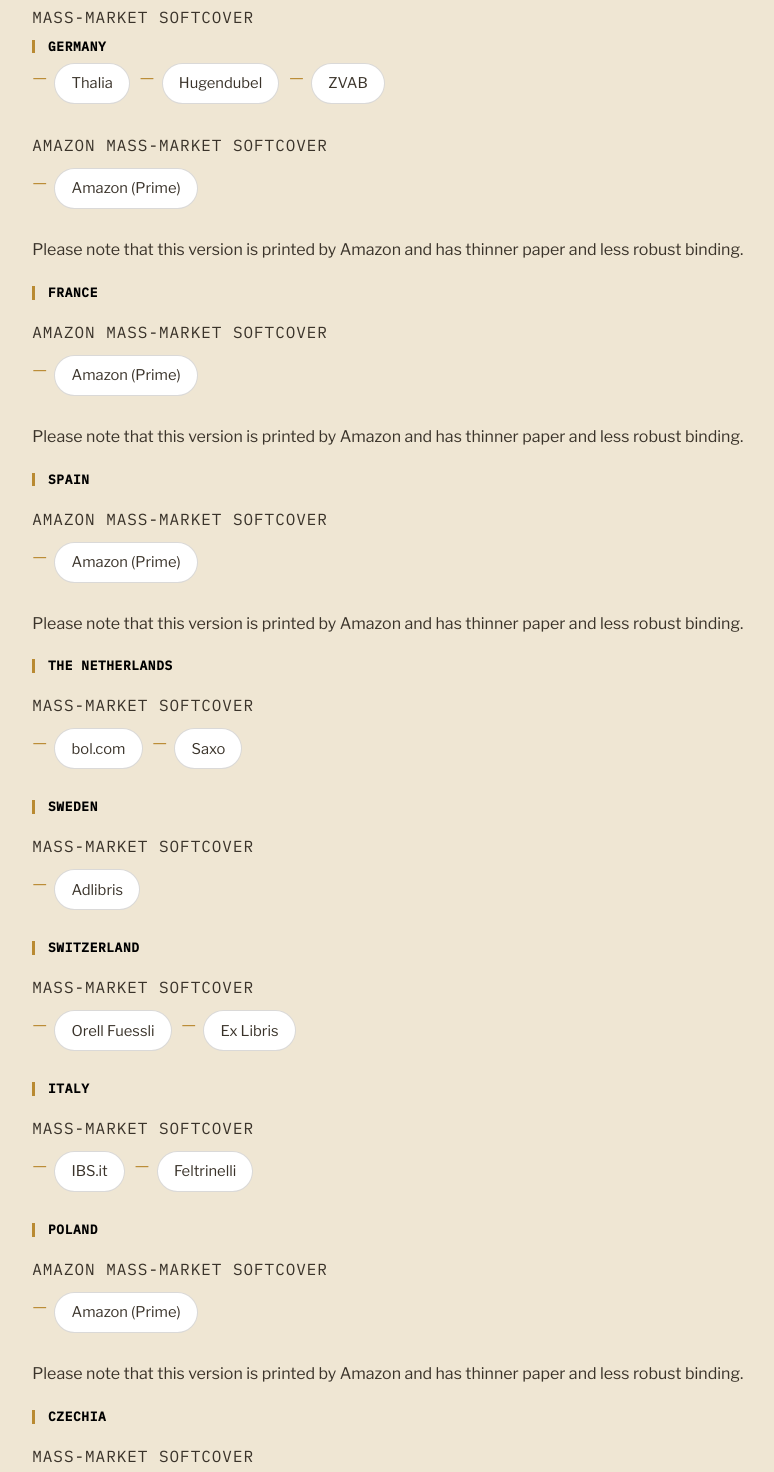
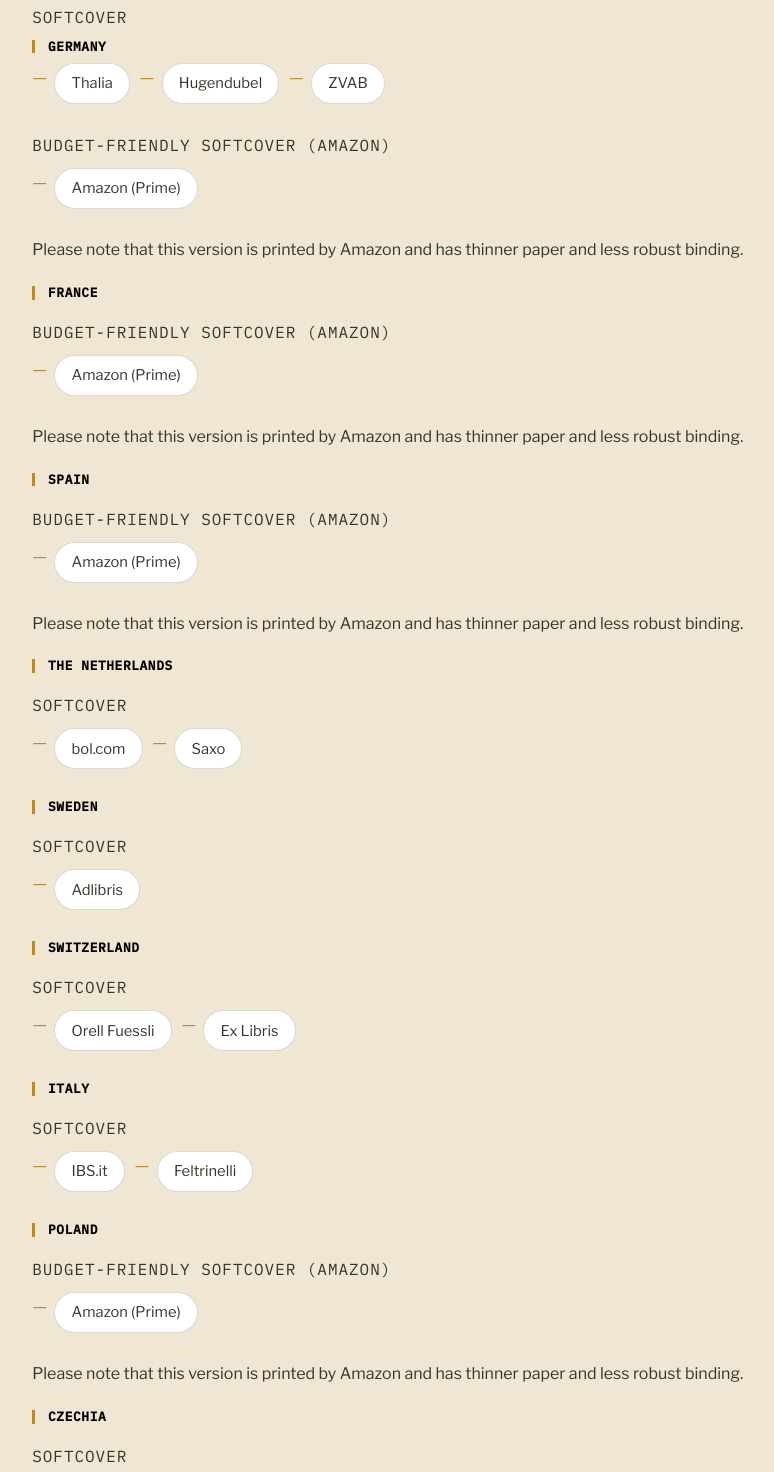
Before and after one commit to kidbooks/ht, a plain HTML site: page bookshop_links.html in a window 1280 px wide. Shown: the part 1117-2589 px from the top of the page, without its empty margins (199-973 px from the left). Drawn offline with Linux system fonts and the light colour scheme.

Commit message:
Update bookshop_links.html

```diff
--- a/bookshop_links.html
+++ b/bookshop_links.html
@@ -94,7 +94,7 @@
 				<ul class="shop-list">
 					<li><a href="https://www.amazon.com/dp/064896468X">Amazon Prime</a></li>
 				</ul>
-				<p class="shop-format">Mass-market Softcover</p>
+				<p class="shop-format">Softcover</p>
 				<ul class="shop-list">
 					<li><a href="https://shop.ingramspark.com/b/084?params=kCFccKMRcJwSpROtmoGSjU4U7Rgq1UyolPeRfwiDej6">IngramSpark</a></li>
 					<li><a href="https://www.walmart.com/ip/Nicky-s-Secret-A-Christmas-Story-Paperback-9780648964643/20151654433">Walmart</a></li>
@@ -102,7 +102,7 @@
 					<li><a href="https://bookshop.org/p/books/nicky-s-secret-a-christmas-story-bany-jaya/cacbf70a939e362c?ean=9780648964643&amp;next=t">bookshop.org</a></li>
 					<li><a href="https://www.betterworldbooks.com/product/detail/nicky-s-secret-a-christmas-story-9780648964643/new">Better World Books</a></li>
 				</ul>
-				<p class="shop-format">Amazon Mass-market Softcover</p>
+				<p class="shop-format">Budget-friendly Softcover (Amazon)</p>
 				<ul class="shop-list">
 					<li><a href="https://www.amazon.com/Nickys-Secret-Christmas-Bany-Jaya/dp/0648964647/ref=sr_1_1">Amazon (Prime)</a></li>
 				</ul>
@@ -111,7 +111,7 @@
 
 			<div class="shop-country" id="EU">
 				<h3>European Union</h3>
-				<p class="shop-format">Mass-market Softcover</p>
+				<p class="shop-format">Softcover</p>
 
 				<h4 class="shop-subcountry">Germany</h4>
 				<ul class="shop-list">
@@ -119,62 +119,62 @@
 					<li><a href="https://www.hugendubel.de/de/taschenbuch/bany_jaya-nicky_s_secret-53268099-produkt-details.html">Hugendubel</a></li>
 					<li><a href="https://www.zvab.com/servlet/BookDetailsPL?bi=32441615684">ZVAB</a></li>
 				</ul>
-				<p class="shop-format">Amazon Mass-market Softcover</p>
+				<p class="shop-format">Budget-friendly Softcover (Amazon)</p>
 				<ul class="shop-list">
 					<li><a href="https://www.amazon.de/Nickys-Secret-Christmas-Bany-Jaya/dp/0648964647">Amazon (Prime)</a></li>
 				</ul>
 				<p class="amazon-note">Please note that this version is printed by Amazon and has thinner paper and less robust binding.</p>
 
 				<h4 class="shop-subcountry">France</h4>
-				<p class="shop-format">Amazon Mass-market Softcover</p>
+				<p class="shop-format">Budget-friendly Softcover (Amazon)</p>
 				<ul class="shop-list">
 					<li><a href="https://www.amazon.fr/dp/0648964647">Amazon (Prime)</a></li>
 				</ul>
 				<p class="amazon-note">Please note that this version is printed by Amazon and has thinner paper and less robust binding.</p>
 
 				<h4 class="shop-subcountry">Spain</h4>
-				<p class="shop-format">Amazon Mass-market Softcover</p>
+				<p class="shop-format">Budget-friendly Softcover (Amazon)</p>
 				<ul class="shop-list">
 					<li><a href="https://www.amazon.es/dp/0648964647">Amazon (Prime)</a></li>
 				</ul>
 				<p class="amazon-note">Please note that this version is printed by Amazon and has thinner paper and less robust binding.</p>
 
 				<h4 class="shop-subcountry">The Netherlands</h4>
-				<p class="shop-format">Mass-market Softcover</p>
+				<p class="shop-format">Softcover</p>
 				<ul class="shop-list">
 					<li><a href="https://www.bol.com/nl/nl/p/nicky-s-secret/9300000281089531/?cid=1786325211058-1807832392872">bol.com</a></li>
 					<li><a href="https://www.saxo.com/dk/nickys-secret_bog_9780648964643">Saxo</a></li>
 				</ul>
 
 				<h4 class="shop-subcountry">Sweden</h4>
-				<p class="shop-format">Mass-market Softcover</p>
+				<p class="shop-format">Softcover</p>
 				<ul class="shop-list">
 					<li><a href="https://www.adlibris.com/sv/bok/nickys-secret-9780648964643">Adlibris</a></li>
 				</ul>
 
 				<h4 class="shop-subcountry">Switzerland</h4>
-				<p class="shop-format">Mass-market Softcover</p>
+				<p class="shop-format">Softcover</p>
 				<ul class="shop-list">
 					<li><a href="https://www.orellfuessli.ch/shop/home/artikeldetails/A1079667272">Orell Fuessli</a></li>
 					<li><a href="https://www.exlibris.ch/de/buecher-buch/english-books/bany-jaya/nickys-secret/id/9780648964643/">Ex Libris</a></li>
 				</ul>
 
 				<h4 class="shop-subcountry">Italy</h4>
-				<p class="shop-format">Mass-market Softcover</p>
+				<p class="shop-format">Softcover</p>
 				<ul class="shop-list">
 					<li><a href="https://www.ibs.it/nicky-s-secret-christmas-story-libro-inglese-bany-jaya/e/9780648964643">IBS.it</a></li>
 					<li><a href="https://www.lafeltrinelli.it/nicky-s-secret-christmas-story-libro-inglese-bany-jaya/e/9780648964643">Feltrinelli</a></li>
 				</ul>
 
 				<h4 class="shop-subcountry">Poland</h4>
-				<p class="shop-format">Amazon Mass-market Softcover</p>
+				<p class="shop-format">Budget-friendly Softcover (Amazon)</p>
 				<ul class="shop-list">
 					<li><a href="https://www.amazon.pl/dp/0648964647">Amazon (Prime)</a></li>
 				</ul>
 				<p class="amazon-note">Please note that this version is printed by Amazon and has thinner paper and less robust binding.</p>
 
 				<h4 class="shop-subcountry">Czechia</h4>
-				<p class="shop-format">Mass-market Softcover</p>
+				<p class="shop-format">Softcover</p>
 				<ul class="shop-list">
 					<li><a href="https://www.libristo.eu/en/book/nicky-s-secret_52231803">Libristo</a></li>
 				</ul>
@@ -183,7 +183,7 @@
 
 			<div class="shop-country" id="UK">
 				<h3>United Kingdom</h3>
-				<p class="shop-format">Mass-market Softcover</p>
+				<p class="shop-format">Softcover</p>
 				<ul class="shop-list">
 					<li><a href="https://shop.ingramspark.com/b/084?params=kCFccKMRcJwSpROtmoGSjU4U7Rgq1UyolPeRfwiDej6">IngramSpark</a></li>
 					<li><a href="https://www.wordery.com/book/nickys-secret/bany-jaya/9780648964643">Wordery</a></li>
@@ -193,7 +193,7 @@
 					<li><a href="https://www.alibris.co.uk/search/books/isbn/9780648964643">Alibris</a></li>
 					<li><a href="https://www.amazon.co.uk/gp/product/0648964647/ref=sw_img_1?smid=A2Q97T4F6QM4F6&amp;psc=1">Amazon (not Prime)</a></li>
 				</ul>
-				<p class="shop-format">Amazon Mass-market Softcover</p>
+				<p class="shop-format">Budget-friendly Softcover (Amazon)</p>
 				<ul class="shop-list">
 					<li><a href="https://www.amazon.co.uk/Nickys-Secret-Christmas-Bany-Jaya/dp/0648964647/ref=sr_1_1">Amazon (Prime)</a></li>
 				</ul>
@@ -202,11 +202,11 @@
 
 			<div class="shop-country" id="CA">
 				<h3>Canada</h3>
-				<p class="shop-format">Mass-market Softcover</p>
+				<p class="shop-format">Softcover</p>
 				<ul class="shop-list">
 					<li><a href="https://www.amazon.ca/gp/product/0648964647/ref=sw_img_1?smid=A3MOHY0N7VJ4GM&amp;psc=1">Amazon (not Prime)</a></li>
 				</ul>
-				<p class="shop-format">Amazon Mass-market Softcover</p>
+				<p class="shop-format">Budget-friendly Softcover (Amazon)</p>
 				<ul class="shop-list">
 					<li><a href="https://www.amazon.ca/dp/0648964647">Amazon (Prime)</a></li>
 				</ul>
@@ -225,7 +225,7 @@
 					<li><a href="https://buy.stripe.com/6oU9AVfcg4nR7gG1iO38402">Factory Seconds &mdash; direct from us</a></li>
 				</ul>
 				<p class="amazon-note">Buying a hardcover edition from <b>Hunch Trail</b> is a direct purchase from us, dispatched from Sydney to an Australian address. It is governed by <a href="terms.html#part-c">Part C of our Terms of Service</a> and <a href="privacy.html#book-orders">section 12 of our Privacy Policy</a>. <b>Factory Seconds</b> copies are new-but-imperfect stock, discounted for cosmetic defects — see clause <a href="terms.html#c5a">C5A</a> for what that covers.</p>
-				<p class="shop-format">Mass-market Softcover</p>
+				<p class="shop-format">Softcover</p>
 				<ul class="shop-list">
 					<li><a href="https://shop.ingramspark.com/b/084?params=kCFccKMRcJwSpROtmoGSjU4U7Rgq1UyolPeRfwiDej6">IngramSpark</a></li>
 					<li><a href="https://www.angusrobertson.com.au/books/nickys-secret-bany-jaya/p/9780648964643">Angus &amp; Robertson</a></li>
@@ -235,7 +235,7 @@
 					<li><a href="https://www.ebay.com.au/itm/157938500766">eBay</a></li>
 					<li><a href="https://www.amazon.com.au/gp/product/0648964647/ref=sw_img_1?smid=A2EK5CEPKFU763&amp;psc=1">Amazon (not Prime)</a></li>
 				</ul>
-				<p class="shop-format">Amazon Mass-market Softcover</p>
+				<p class="shop-format">Budget-friendly Softcover (Amazon)</p>
 				<ul class="shop-list">
 					<li><a href="https://www.amazon.com.au/Nickys-Secret-Christmas-Bany-Jaya/dp/0648964647/ref=sr_1_3">Amazon (Prime)</a></li>
 				</ul>
@@ -244,7 +244,7 @@
 
 			<div class="shop-country" id="NZ">
 				<h3>New Zealand</h3>
-				<p class="shop-format">Mass-market Softcover</p>
+				<p class="shop-format">Softcover</p>
 				<ul class="shop-list">
 					<li><a href="https://www.fishpond.co.nz/Books/Nickys-Secret-Bany-Jaya-Anastasiia-Hryvtsova/9780648964643">Fishpond</a></li>
 				</ul>
@@ -252,7 +252,7 @@
 
 			<div class="shop-country" id="ZA">
 				<h3>South Africa</h3>
-				<p class="shop-format">Mass-market Softcover</p>
+				<p class="shop-format">Softcover</p>
 				<ul class="shop-list">
 					<li><a href="https://exclusivebooks.co.za/products/9780648964643">Exclusive Books</a></li>
 				</ul>
@@ -260,7 +260,7 @@
 
 			<div class="shop-country" id="IN">
 				<h3>India</h3>
-				<p class="shop-format">Amazon Mass-market Softcover</p>
+				<p class="shop-format">Budget-friendly Softcover (Amazon)</p>
 				<ul class="shop-list">
 					<li><a href="https://www.amazon.in/dp/0648964647">Amazon (not Prime)</a></li>
 				</ul>
```
